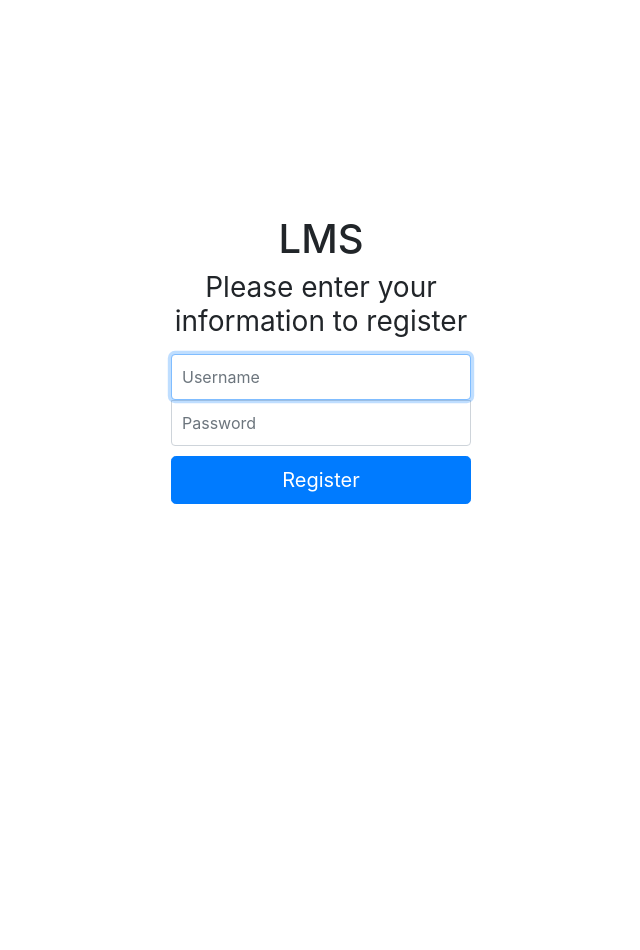
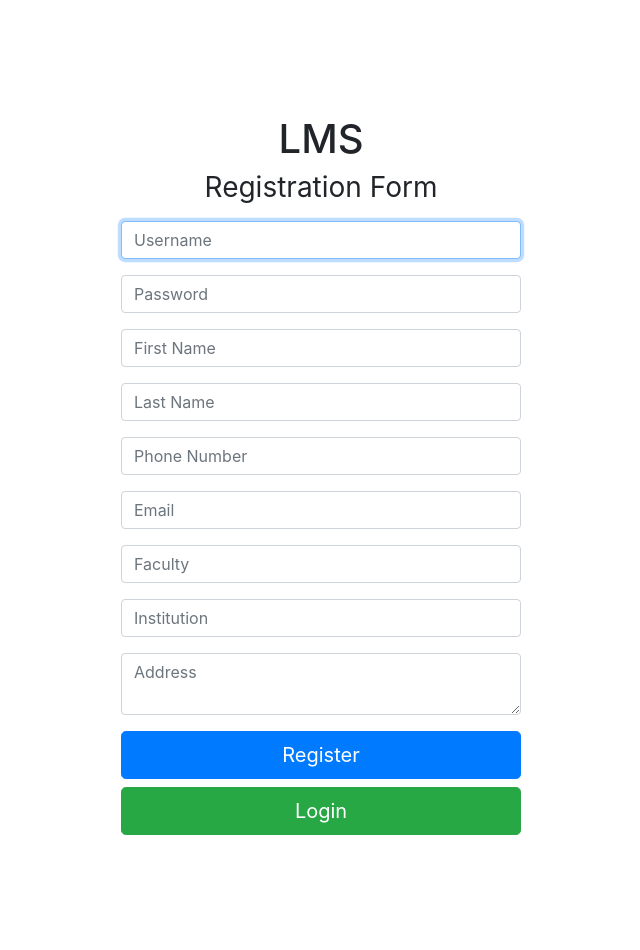
Before and after one commit to SMMousaviSP/lms, a Flask app: page /register/ in a window 1280 px wide. Shown: the whole page, without its empty margins (319-959 px from the left). Before the commit the page ends 504 px from the top, so only its background shows below. Run offline with Flask 2, Linux system fonts and the light colour scheme; some libraries are stand-ins or nearby versions.

Commit message:
Complete register and login form

```diff
--- a/app/static/css/login.css
+++ b/app/static/css/login.css
@@ -1,35 +1,7 @@
 .form-signin {
     width: 100%;
-    max-width: 330px;
+    max-width: 430px;
     padding: 15px;
-    margin: 200px auto;
+    margin: 100px auto;
     text-align: center;
 }
-
-.form-signin .checkbox {
-    font-weight: 400;
-}
-
-.form-signin .form-control {
-    position: relative;
-    box-sizing: border-box;
-    height: auto;
-    padding: 10px;
-    font-size: 16px;
-}
-
-.form-signin .form-control:focus {
-    z-index: 2;
-}
-
-.form-signin input[type="email"] {
-    margin-bottom: -1px;
-    border-bottom-right-radius: 0;
-    border-bottom-left-radius: 0;
-}
-
-.form-signin input[type="password"] {
-    margin-bottom: 10px;
-    border-top-left-radius: 0;
-    border-top-right-radius: 0;
-}
--- a/app/templates/register.html
+++ b/app/templates/register.html
@@ -15,11 +15,35 @@
 {% block content %}
     <form method="POST" action="{{ url_for('register') }}" class="form-signin">
         <h1>LMS</h1>
-        <h2 class="h3 mb-3 font-weight-normal">Please enter your information to register</h2>
-        <label for="inputUsername" class="sr-only">Username</label>
-        <input type="text" name="Username" id="inputUsername" class="form-control" placeholder="Username" required autofocus>
-        <label for="inputPassword" class="sr-only">Password</label>
-        <input type="password" name="Password" id="inputPassword" class="form-control" placeholder="Password" required>
+        <h2 class="h3 mb-3 font-weight-normal">Registration Form</h2>
+        <div class="form-group">
+            <input type="text" name="Username" class="form-control" placeholder="Username" required autofocus>
+        </div>
+        <div class="form-group">
+            <input type="password" name="Password" class="form-control" placeholder="Password" required>
+        </div>
+        <div class="form-group">
+            <input type="text" name="FirstName" class="form-control" placeholder="First Name">
+        </div>
+        <div class="form-group">
+            <input type="text" name="LastName" class="form-control" placeholder="Last Name">
+        </div>
+        <div class="form-group">
+            <input type="number" name="PhoneNumber" class="form-control" placeholder="Phone Number">
+        </div>
+        <div class="form-group">
+            <input type="email" name="Email" class="form-control" placeholder="Email">
+        </div>
+        <div class="form-group">
+            <input type="text" name="Faculty" class="form-control" placeholder="Faculty">
+        </div>
+        <div class="form-group">
+            <input type="text" name="Institution" class="form-control" placeholder="Institution">
+        </div>
+        <div class="form-group">
+            <textarea name="Address" class="form-control" rows="2" placeholder="Address"></textarea>
+        </div>
         <button class="btn btn-lg btn-primary btn-block" type="submit">Register</button>
+        <a href="{{ url_for('login') }}" class="btn btn-lg btn-success btn-block" role="button">Login</a>
     </form>
 {% endblock content %}
```
Also changed, not shown: app/templates/login.html (+6 -4 lines).
